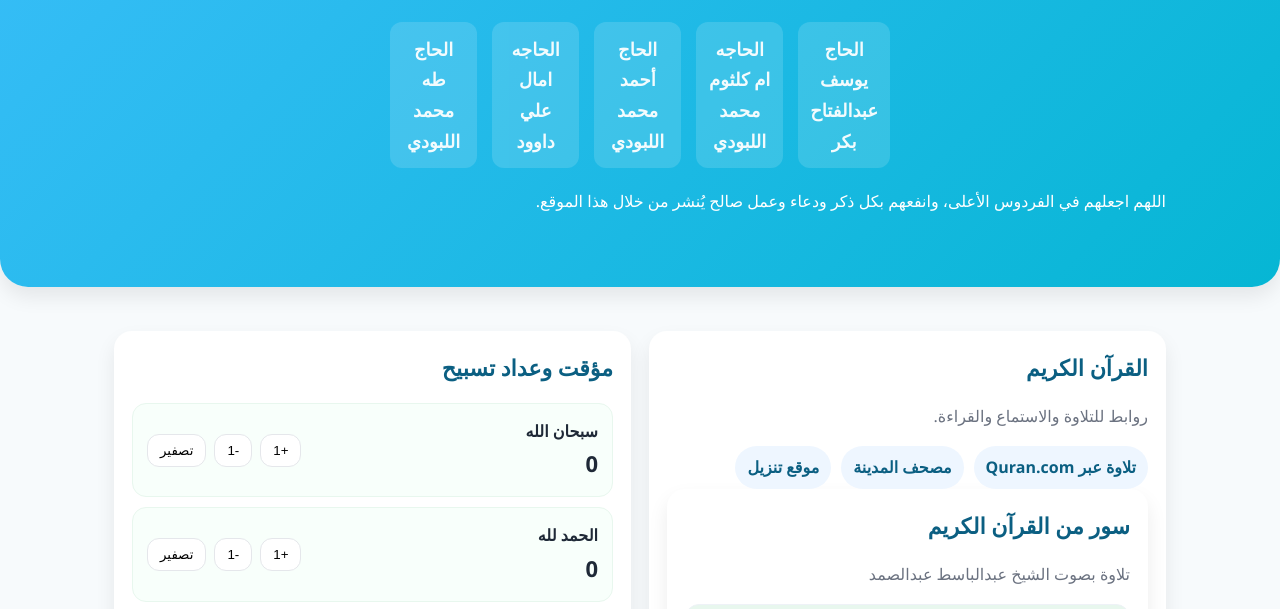
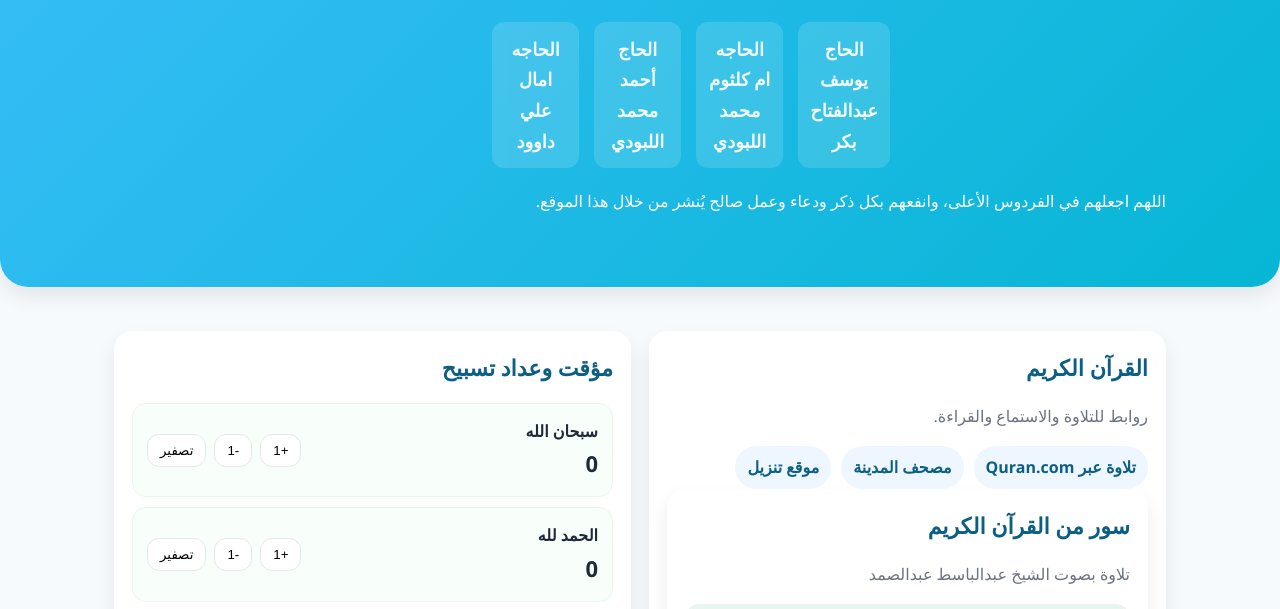
Before and after one commit to Youssef1Moustafa/ongoing-charity, a plain HTML site: page index.html in a window 1280 px wide. Shown: the part 120-729 px from the top of the page. Drawn offline with Linux system fonts and the light colour scheme.

Commit message:
Update index.html

```diff
--- a/index.html
+++ b/index.html
@@ -17,7 +17,6 @@
             <h5>الحاجه ام كلثوم محمد اللبودي</h5>
             <h5>الحاج أحمد محمد اللبودي</h5>
             <h5>الحاجه امال علي داوود</h5>
-            <h5>الحاج طه محمد اللبودي</h5>
      </div>
       <p>اللهم اجعلهم في الفردوس الأعلى، وانفعهم بكل ذكر ودعاء وعمل صالح يُنشر من خلال هذا الموقع.</p>
     </div>
```
